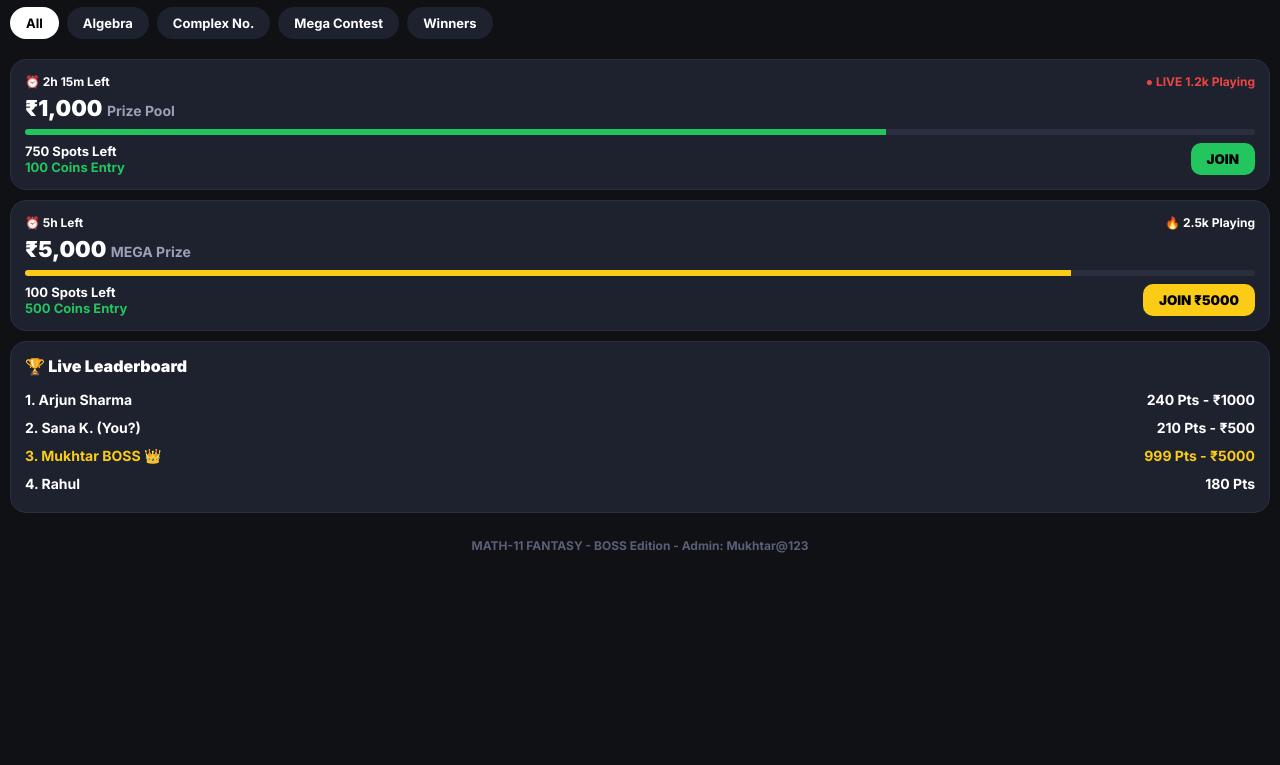
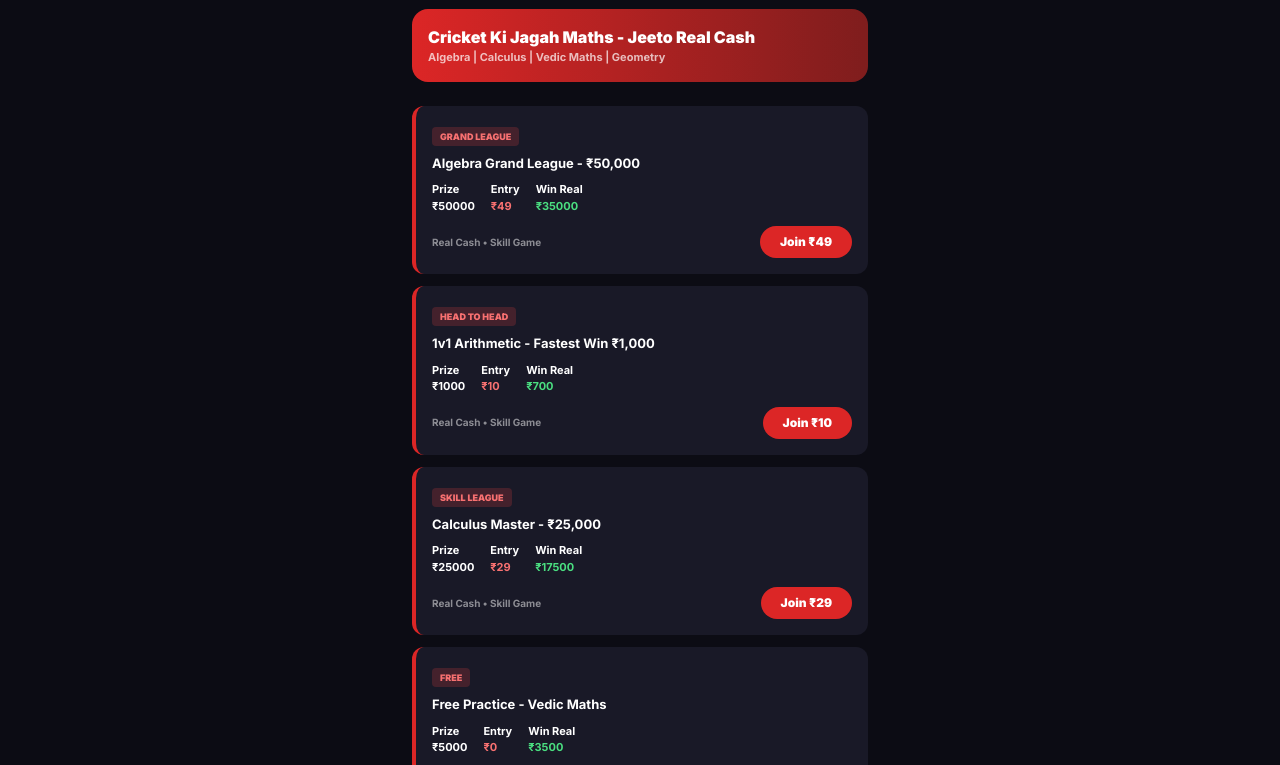
Before and after one commit to mukhtarahmedchhakla-dev/Math-11-App, a plain HTML site: page fantasy.html in a window 1280 px wide. Shown: the part 55-820 px from the top of the page. Drawn offline with nearby package versions, Linux system fonts and the light colour scheme.

Commit message:
Refactor fantasy.html structure and content

```diff
--- a/fantasy.html
+++ b/fantasy.html
@@ -1,4 +1,21 @@
-<!DOCTYPE html>
+<!DOCTYPE html><html><head><meta charset=UTF-8><meta name=viewport content="width=device-width,initial-scale=1"><title>MATH CLASH - Real Cash</title><script src="https://cdn.tailwindcss.com"></script><script src="https://checkout.razorpay.com/v1/checkout.js"></script></head>
+<body class="bg-[#0c0c14] text-white max-w-[480px] mx-auto">
+<div class="bg-[#191927] p-3 flex justify-between sticky top-0"><b>MATH CLASH <span class="bg-green-600 text-[8px] px-2 py-1 rounded">REAL CASH</span></b><span class="bg-[#2a2a40] px-3 py-1 rounded-full text-sm">₹<span id=bal>180</span></span></div>
+<div class="m-3 bg-gradient-to-r from-red-600 to-red-900 p-4 rounded-2xl"><h1 class="font-black">Cricket Ki Jagah Maths - Jeeto Real Cash</h1><p class="text-[11px] opacity-70">Algebra | Calculus | Vedic Maths | Geometry</p></div>
+<div id=list class="p-3 space-y-3"></div>
+<script>
+let contests=JSON.parse(localStorage.getItem('mc')||'null')||[
+{title:"Algebra Grand League - ₹50,000", prize:50000, entry:49, type:"GRAND LEAGUE"},
+{title:"1v1 Arithmetic - Fastest Win ₹1,000", prize:1000, entry:10, type:"HEAD TO HEAD"},
+{title:"Calculus Master - ₹25,000", prize:25000, entry:29, type:"SKILL LEAGUE"},
+{title:"Free Practice - Vedic Maths", prize:5000, entry:0, type:"FREE"}
+];
+let bal=parseInt(localStorage.getItem('bal')||'180');
+function render(){document.getElementById('bal').innerText=bal;let h='';contests.forEach((c,i)=>{h+=`<div class="bg-[#191927] border-l-4 border-red-600 rounded-xl p-4"><div class="text-[9px] bg-red-500/20 text-red-400 inline px-2 py-1 rounded font-black">${c.type}</div><h2 class="font-bold text-[13px] mt-2">${c.title}</h2><div class="flex gap-4 mt-2 text-[11px]"><div>Prize<br><b>₹${c.prize}</b></div><div>Entry<br><b class="text-red-400">₹${c.entry}</b></div><div>Win Real<br><b class="text-green-400">₹${Math.floor(c.prize*0.7)}</b></div></div><div class="flex justify-between mt-3 items-center"><span class="text-[10px] opacity-50">Real Cash • Skill Game</span><button onclick="join(${i})" class="bg-red-600 px-5 py-2 rounded-full font-black text-xs">Join ₹${c.entry}</button></div></div>`});document.getElementById('list').innerHTML=h}
+function join(i){let fee=contests[i].entry;if(bal<fee){if(confirm('Wallet Low! Add Real Cash?'))addCash();return}bal-=fee;localStorage.setItem('bal',bal);render();alert('Joined: '+contests[i].title+'\nPrize Pool: ₹'+contests[i].prize+'\nSkill Game - Maths')}
+function addCash(){let amt=prompt('Add Real Cash Amount:','100');if(!amt)return;let opt={key:'rzp_test_1DP5mmOlF5G5ag',amount:amt*100,currency:'INR',name:'MATH CLASH',description:'Add Cash',handler:function(r){bal+=parseInt(amt);localStorage.setItem('bal',bal);render();alert('₹'+amt+' Added! ID:'+r.razorpay_payment_id)},theme:{color:'#dc2626'}};new Razorpay(opt).open()}
+render();
+</script></body></html>!DOCTYPE html>
 <html lang="en">
 <head>
 <meta charset="UTF-8">
```
